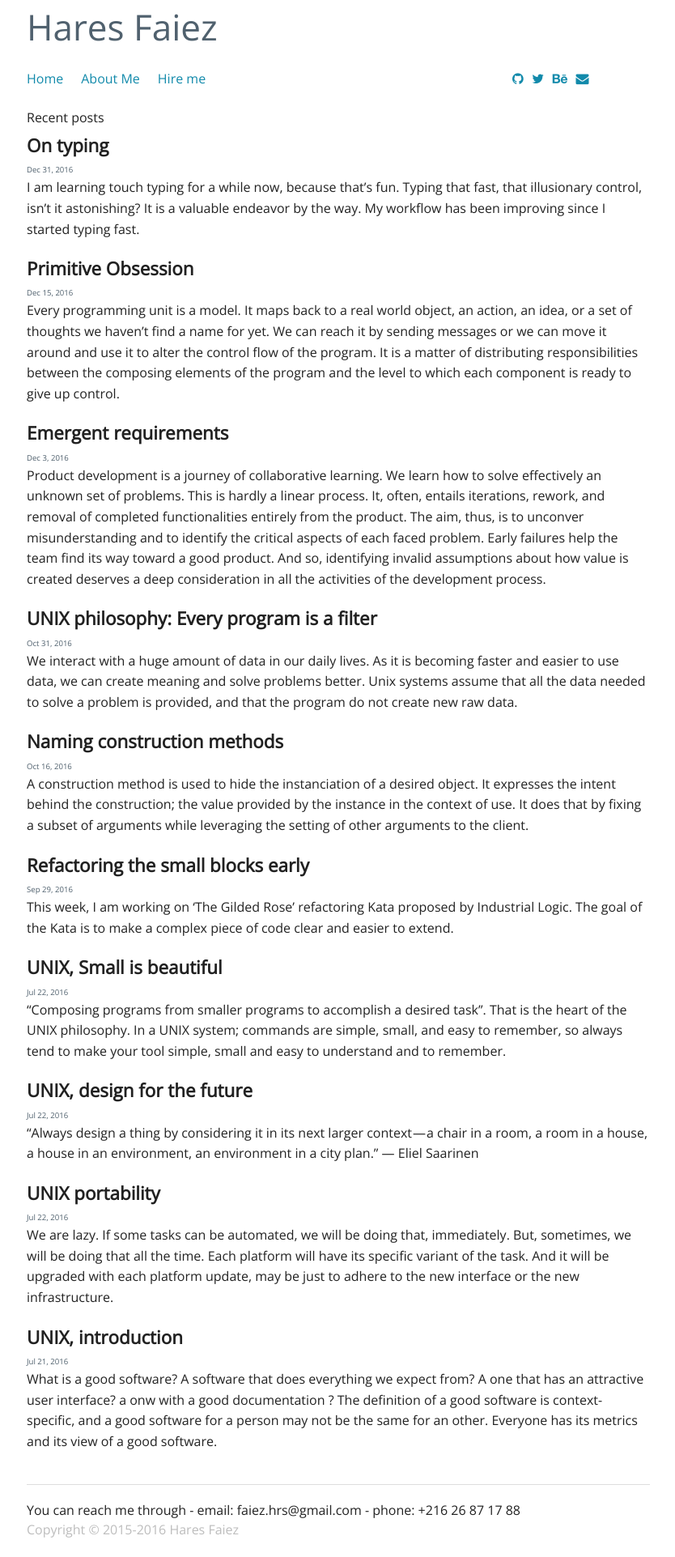
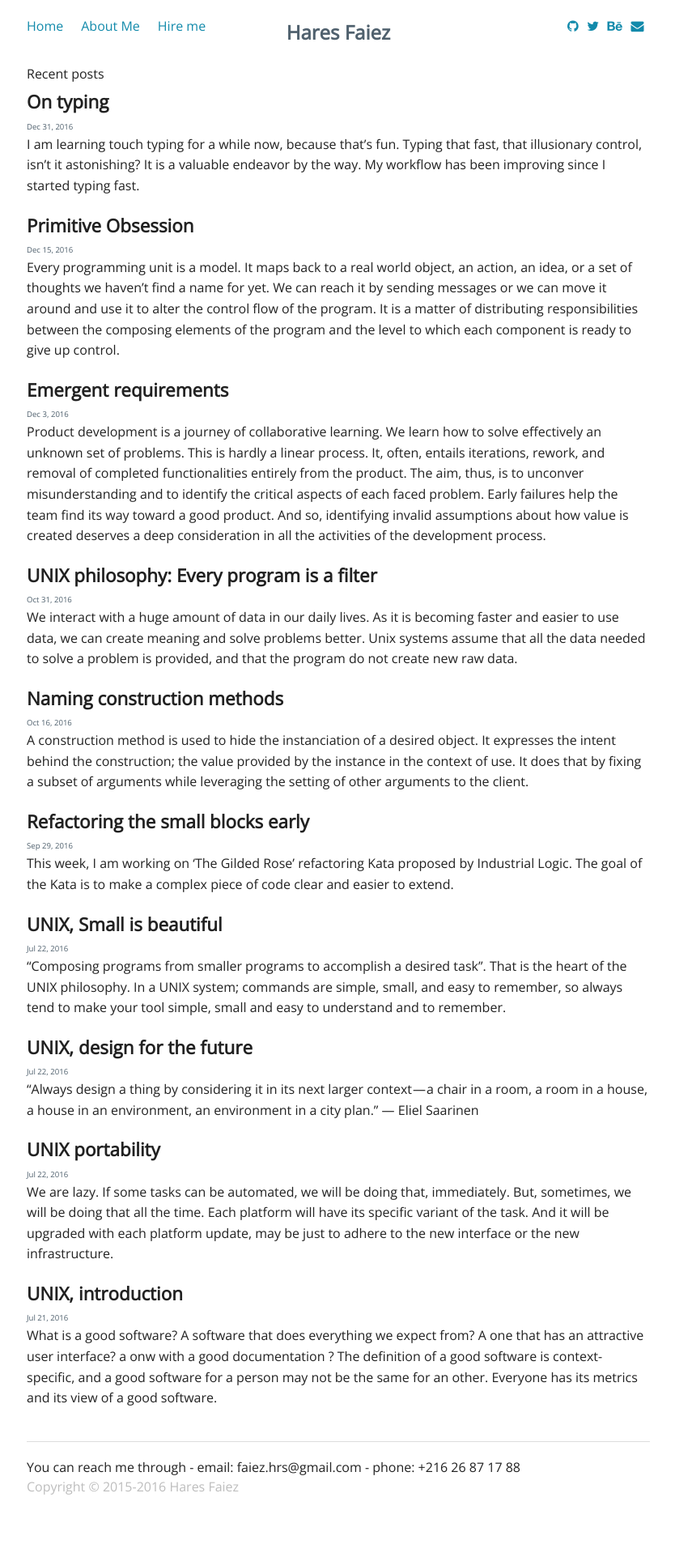
Before and after one commit to haresfaiez/haresfaiez.github.io, a Jekyll site: the page built from index.html, in a window 1280 px wide. Shown: the whole page at 81% size, without its empty margins (222-1056 px from the left). Built offline with Jekyll 4.4.1, drawn with Linux system fonts in a browser that asks for light colours; some web fonts are replaced; after the commit the page ends 1869 px from its top, so only the background shows below that.

Commit message:
Move the site title to the center of the header

```diff
--- a/_includes/header.html
+++ b/_includes/header.html
@@ -1,16 +1,14 @@
 <header>
-  <section class="row">
-    <div class="columns">
-      <h1 class="vertical-outset">
+  <section class="row vertical-inset">
+    <div class="small-12 medium-12 large-4 columns">
+      {% include pages-list.html %}
+    </div>
+    <div class="small-12 medium-12 large-4 columns">
+      <h1 class="vertical-outset line logo">
 	<a href="{{ site.baseurl }}/" class="title-header">{{ site.title }}</a>
       </h1>
     </div>
-  </section>
-  <section class="row vertical-inset">
-    <div class="small-12 medium-9 large-9 columns">
-      {% include pages-list.html %}
-    </div>
-    <div class="small-12 medium-3 large-3 columns">
+    <div class="small-12 medium-12 large-2 columns line">
       {% include contact.html %}
     </div>
   </section>
--- a/_sass/custom/_typography.scss
+++ b/_sass/custom/_typography.scss
@@ -23,3 +23,12 @@ h1, h2, h3, h4, h5, h6 {
   font-weight: bold;
   font-size  : 1.4em;
 }
+
+.logo {
+  font-size:   1.5em;
+  font-weight: bold;
+}
+
+.line {
+  text-align: center;
+}
```
